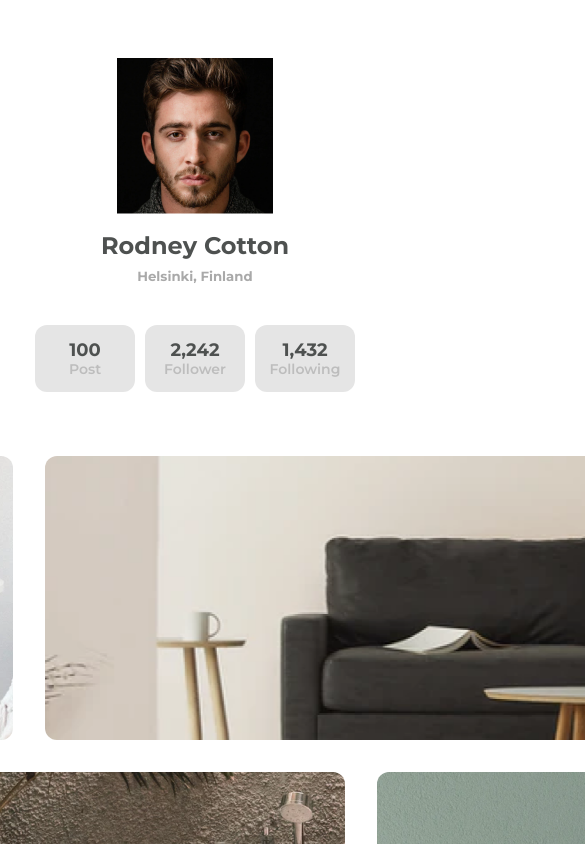
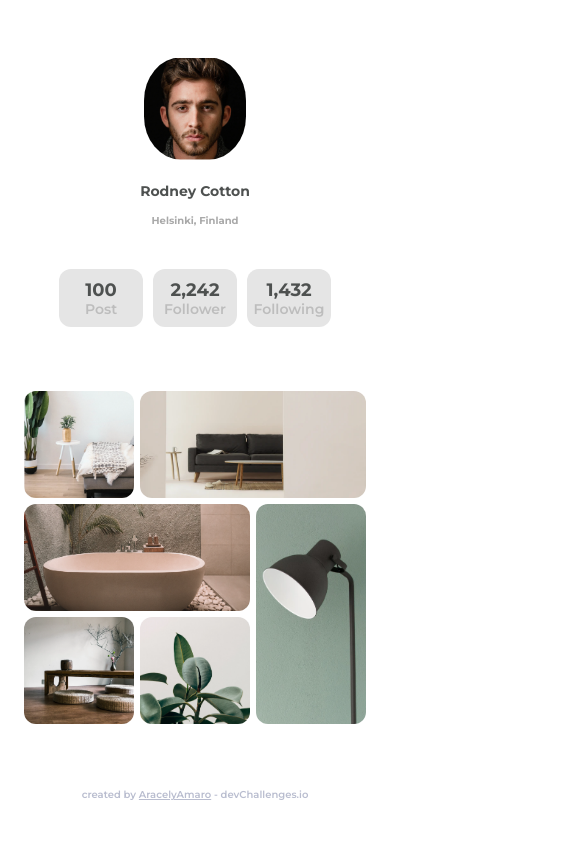
Before and after one commit to AracelyAmaro/my-gallery, a plain HTML site: page index.html in a window 390 px wide. Shown: the top 844 px of the page, 585 px wide, since content can reach past the window. Drawn offline with Linux system fonts and the light colour scheme.

Commit message:
responsive

```diff
--- a/css/style.css
+++ b/css/style.css
@@ -14,11 +14,13 @@
 .principal{
     margin: 40px 0px;
 }
-img{
+#foto-perfil{
+    height: 156px;
+    width: 156px;
     display: block;
     margin: auto;
     padding: 1.1em 1.5em;
-    border-radius: 16px;
+    border-radius: 16mm;
 }
 .name{
     line-height: 29px;
@@ -75,8 +77,10 @@ img{
     margin: 0;
     padding: 0;
     border-radius: 12px;
+    background-size: cover;
 }
 .primera-foto{
+    /* background-size: cover; */
     grid-column: 1 / 2;
 }
 .segunda-foto{
@@ -90,6 +94,7 @@ img{
     grid-row: 2 / 4;
     height: 600px;
 }
+
 .footer > p{
     font-weight: 500;
     font-size: 14px;
@@ -97,3 +102,38 @@ img{
     color: #B9BDCF;
     margin-bottom: 1em;
 }
+a{
+    color: inherit;
+}
+@media screen and (max-width:480px) {
+    #foto-perfil{
+        width: 102px;
+        height: auto;
+    }
+    .name{
+        font-size: 14px;
+    }
+    .city{
+        font-size: 10px;
+    }
+    .caja > *{
+        font-size: 11px;
+    }
+    .caja{
+        width: 78px;
+        height: 52px;
+        padding: 3px;
+    }
+    .gallery{
+        grid-template-columns: 110px 110px 110px;
+        gap: 6px;
+        padding: 1.5em 0,75em;
+
+    }
+    .cuarta-foto{
+        height: 220px;
+    }
+    .footer > p{
+        font-size: 10px;
+    }
+}
--- a/index.html
+++ b/index.html
@@ -10,7 +10,7 @@
 <body>
     <div class="profile">
         <div class="principal">
-            <img src="img/profilePhoto.png" alt="" height="156" width="156">
+            <img id="foto-perfil" src="img/profilePhoto.png" alt=""  >
             <h2 class="name">Rodney Cotton</h2>
             <h5 class="city">Helsinki, Finland</h5>
         </div>
@@ -31,22 +31,22 @@
     </div>
     <div class="gallery">
 
-        <div class="primera-foto" style="background-image: url(img/photo1.png); " >
+        <div class="primera-foto zoom" style="background-image: url(img/photo1.png); " >
         </div>
-        <div class="segunda-foto" style="background-image: url(img/photo2.png); ">
+        <div class="segunda-foto zoom" style="background-image: url(img/photo2.png); ">
         </div>
-        <div class="tercera-foto" style="background-image: url(img/photo3.png); ">
+        <div class="tercera-foto zoom" style="background-image: url(img/photo3.png); ">
         </div>
-        <div class="cuarta-foto" style="background-image: url(img/photo4.png); ">
+        <div class="cuarta-foto zoom" style="background-image: url(img/photo4.png); ">
         </div>
-        <div class="quintaa-foto" style="background-image: url(img/photo5.png); ">
+        <div class="quintaa-foto zoom" style="background-image: url(img/photo5.png); ">
         </div>
-        <div class="sexta-foto" style="background-image: url(img/photo6.png); ">
+        <div class="sexta-foto zoom" style="background-image: url(img/photo6.png); ">
         </div>
 
     </div>
     <div class="footer">
-        <p>created by AracelyAmaro - devChallenges.io</p>
+        <p>created by <a href="http://github.com/AracelyAmaro">AracelyAmaro</a> - devChallenges.io</p>
     </div>
 
 </body>
```
